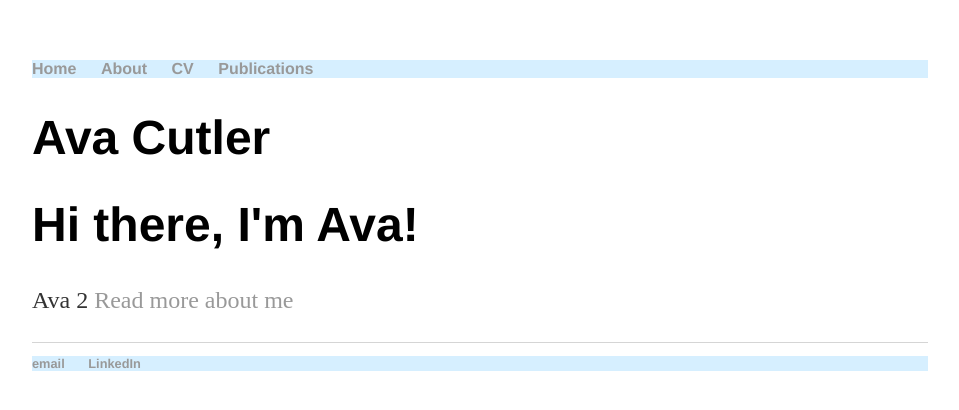
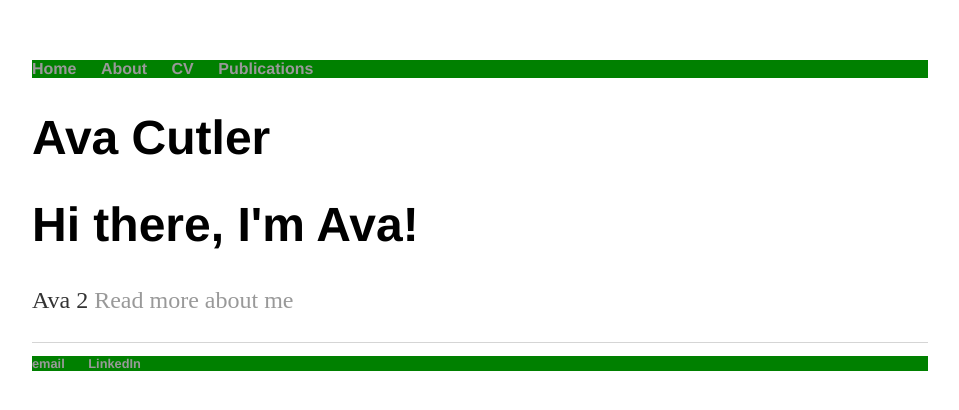
Before and after one commit to avacutler/----, a Jekyll site: the page built from index.html, in a window 1280 px wide. Shown: the top 410 px of the page, without its empty margins (160-1119 px from the left). Built offline with Jekyll 4.4.1, drawn with Linux system fonts in a browser that asks for light colours.

Commit message:
Update main.css
green

```diff
--- a/css/main.css
+++ b/css/main.css
@@ -7,12 +7,12 @@ nav ul, footer ul {
     padding: 0px;
     list-style: none;
     font-weight: bold;
-    background-color: #D6EFFF;
+    background-color: #008000;
 }
 nav ul li, footer ul li {
     display: inline;
     margin-right: 20px;
-    background-color: #D6EFFF;
+    background-color: #008000;
 }
 a {
     text-decoration: none;
```
